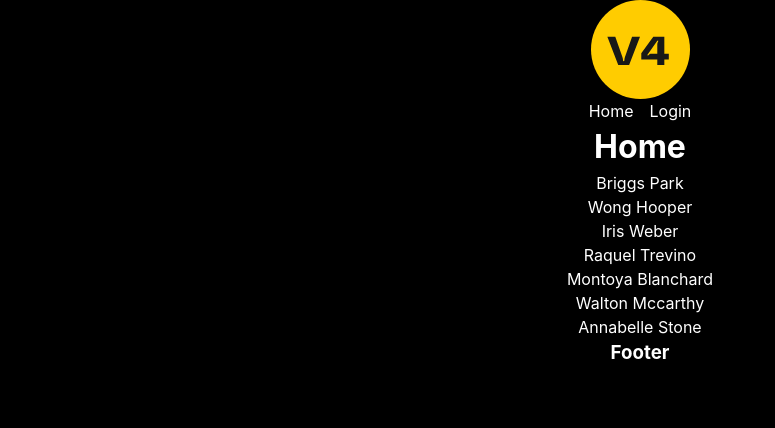
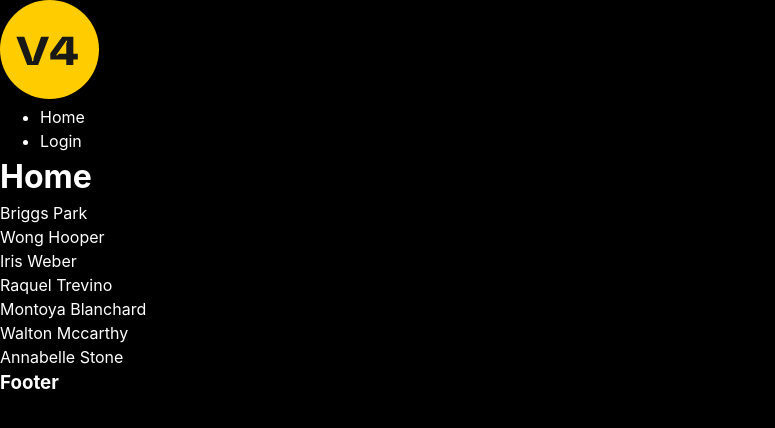
Before and after one commit to marnauortega/hackhathon-vueling-team-2, a React (Vite) app in the folder frontend/: page / in a window 1280 px wide. Shown: the top 428 px of the page, without its empty margins (0-775 px from the left). Built offline with nearby package versions, Linux system fonts and the light colour scheme; data requests are answered from the project's data file.

Commit message:
remove modules

```diff
--- a/frontend/src/components/Footer/Footer.jsx
+++ b/frontend/src/components/Footer.jsx
@@ -1,8 +1,6 @@
-import styles from "./Footer.module.css";
-
 const Footer = () => {
   return (
-    <footer className={styles.footer}>
+    <footer>
       <h3>Footer</h3>
     </footer>
   );
--- a/frontend/src/components/Footer/Footer.module.css
+++ /dev/null
@@ -1,3 +0,0 @@
-.footer {
-  text-align: center;
-}
--- /dev/null
+++ b/frontend/src/components/Header.jsx
@@ -0,0 +1,22 @@
+import { Link } from "react-router-dom";
+import logo from "/img/logo-team.svg";
+
+const Header = () => {
+  return (
+    <header className="header">
+      <nav className="nav">
+        <img src={logo} />
+        <ul>
+          <li>
+            <Link to="/">Home</Link>
+          </li>
+          <li>
+            <Link to="/login">Login</Link>
+          </li>
+        </ul>
+      </nav>
+    </header>
+  );
+};
+
+export default Header;
--- a/frontend/src/components/Header/Header.jsx
+++ /dev/null
@@ -1,27 +0,0 @@
-import { Link } from "react-router-dom";
-import logo from "/img/logo-team.svg";
-import styles from "./Header.module.css";
-
-const Header = () => {
-  return (
-    <header className={styles.header}>
-      <nav className={styles.nav}>
-        <img src={logo} />
-        <ul className={styles.ul}>
-          <li>
-            <Link to="/" className={styles.link}>
-              Home
-            </Link>
-          </li>
-          <li>
-            <Link to="/login" className={styles.link}>
-              Login
-            </Link>
-          </li>
-        </ul>
-      </nav>
-    </header>
-  );
-};
-
-export default Header;
--- a/frontend/src/components/Header/Header.module.css
+++ /dev/null
@@ -1,25 +0,0 @@
-.header {
-  display: flex;
-  flex-direction: column;
-}
-
-.nav {
-  display: flex;
-  flex-direction: column;
-  align-items: center;
-}
-
-.ul {
-  display: flex;
-  gap: 1rem;
-  padding: 0;
-}
-
-.ul li {
-  list-style-type: none;
-}
-
-.link {
-  text-decoration: none;
-  color: white;
-}
--- a/frontend/src/index.css
+++ b/frontend/src/index.css
@@ -37,3 +37,8 @@ body {
   color: white;
   font-family: "Inter", sans-serif;
 }
+
+a {
+  text-decoration: none;
+  color: white;
+}
--- a/frontend/src/main.jsx
+++ b/frontend/src/main.jsx
@@ -1,6 +1,6 @@
 import React, { useState, useEffect, createContext } from "react";
 import ReactDOM from "react-dom/client";
-import Router from "./components/Router/Router";
+import Router from "./components/Router";
 import "./index.css";
 
 // Create a new context
--- a/frontend/src/pages/Home/Home.jsx
+++ b/frontend/src/pages/Home.jsx
@@ -1,12 +1,11 @@
 import { useContext } from "react";
-import { UsersContext } from "../../main";
-import styles from "./Home.module.css";
+import { UsersContext } from "../main";
 
 const Home = () => {
   const users = useContext(UsersContext);
 
   return (
-    <main className={styles.main}>
+    <main>
       <h1>Home</h1>
       {users.map((user) => (
         <p key={user._id}>{user.name}</p>
--- a/frontend/src/pages/Home/Home.module.css
+++ /dev/null
@@ -1,5 +0,0 @@
-.main {
-  display: flex;
-  flex-direction: column;
-  align-items: center;
-}
--- a/frontend/src/pages/Login/Login.jsx
+++ b/frontend/src/pages/Login.jsx
@@ -1,8 +1,6 @@
-import styles from "./Login.module.css";
-
 const Login = () => {
   return (
-    <main className={styles.main}>
+    <main>
       <h1>Login</h1>
     </main>
   );
--- a/frontend/src/pages/Login/Login.module.css
+++ /dev/null
@@ -1,5 +0,0 @@
-.main {
-  display: flex;
-  flex-direction: column;
-  align-items: center;
-}
```
Also changed, not shown: frontend/src/components/Router.jsx (renamed from frontend/src/components/Router/Router.jsx, +4 -4 lines).
